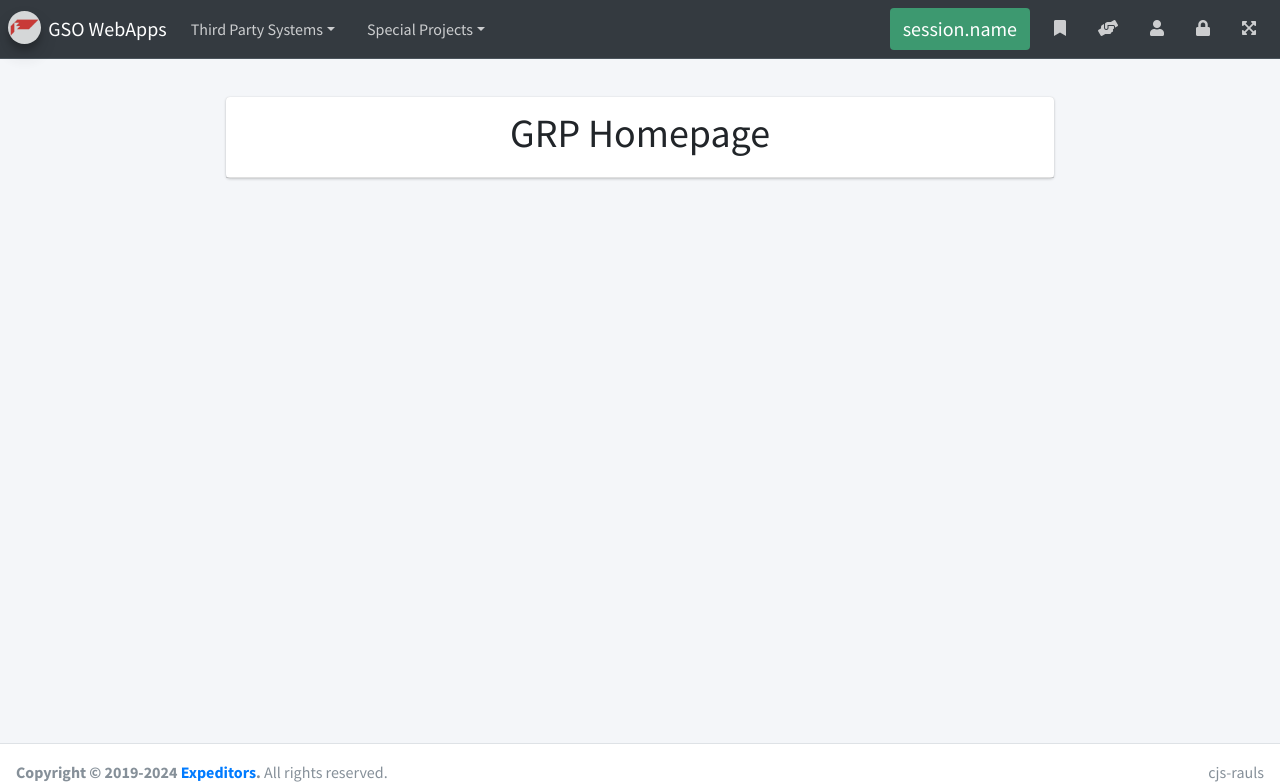
After one commit to raul-sandoval/gso, a Flask app: page /grp/ in a window 1280 px wide. The commit adds this page. Shown: the top 783 px of the page. Run offline with Flask 3, Linux system fonts and the light colour scheme; some libraries are stand-ins or nearby versions.

Commit message:
new: add grp app

```diff
--- a/webapps/__init__.py
+++ b/webapps/__init__.py
@@ -3,6 +3,7 @@ from flask import Flask
 from flask_session import Session
 from webapps.bid_debrief import bid_debrief_blueprint
 from webapps.discovery_toolkit import discovery_toolkit_blueprint
+from webapps.grp import grp_blueprint
 from webapps.monthly_commissions import monthly_commissions_blueprint
 from webapps.predictive_index import predictive_index_blueprint
 ########## Imports  [END]  ##########
@@ -20,6 +21,7 @@ import webapps.index
 ########## Register apps [START] ##########
 app.register_blueprint(bid_debrief_blueprint, url_prefix='/bid_debrief')
 app.register_blueprint(discovery_toolkit_blueprint, url_prefix='/discovery_toolkit')
+app.register_blueprint(grp_blueprint, url_prefix='/grp')
 app.register_blueprint(monthly_commissions_blueprint, url_prefix='/monthly_commissions')
 app.register_blueprint(predictive_index_blueprint, url_prefix='/predictive_index')
 ########## Register apps  [END]  ##########
--- /dev/null
+++ b/webapps/grp/index.py
@@ -0,0 +1,19 @@
+########## Imports [START] ##########
+from flask import flash
+from flask import render_template
+from webapps.grp import APP_NAME
+from webapps.grp import INPUT_PATH
+from webapps.grp import LOG_PATH
+from webapps.grp import OUTPUT_PATH
+from webapps.grp import SQL_PATH
+from webapps.grp import grp_blueprint
+########## Imports [ END]  ##########
+
+########## @grp_blueprint.route("/",methods=['GET']) [START] ##########
+@grp_blueprint.route("/",methods=['GET'])
+def index():
+    response = {}
+
+    flash(message='Loading data',category='info')
+    return render_template(APP_NAME + '/index.html')
+########## @grp_blueprint.route("/",methods=['GET'])  [END]  ##########
--- /dev/null
+++ b/webapps/templates/grp/index.html
@@ -0,0 +1,21 @@
+{% extends 'base.html' %}
+
+{% block title %}
+  GRP
+{% endblock %}
+
+{% block subtitle %}
+
+{% endblock %}
+
+{% block content %}
+<div class="row  d-flex">
+  <div class="col-8 mx-auto">
+    <div class="card">
+      <div class="card-header d-flex">
+        <h1 class="mx-auto">GRP Homepage</h1>
+      </div>
+    </div>
+  </div>
+</div>
+{% endblock %}
--- a/webapps/templates/navbar.html
+++ b/webapps/templates/navbar.html
@@ -26,7 +26,7 @@
                 <li class="dropdown-divider"></li>
                 <li><a href="{{ url_for('bid_debrief.index') }}" class="dropdown-item">Bid Debrief</a></li>
                 <li class="dropdown-divider"></li>
-                <li><a href="{{ url_for('index') }}" class="dropdown-item">GRP</a></li>
+                <li><a href="{{ url_for('grp.index') }}" class="dropdown-item">GRP</a></li>
             </ul>
         </li>
     </ul>
```
Also changed, not shown: webapps/grp/__init__.py (added, +20 -0 lines), 3 other files.
